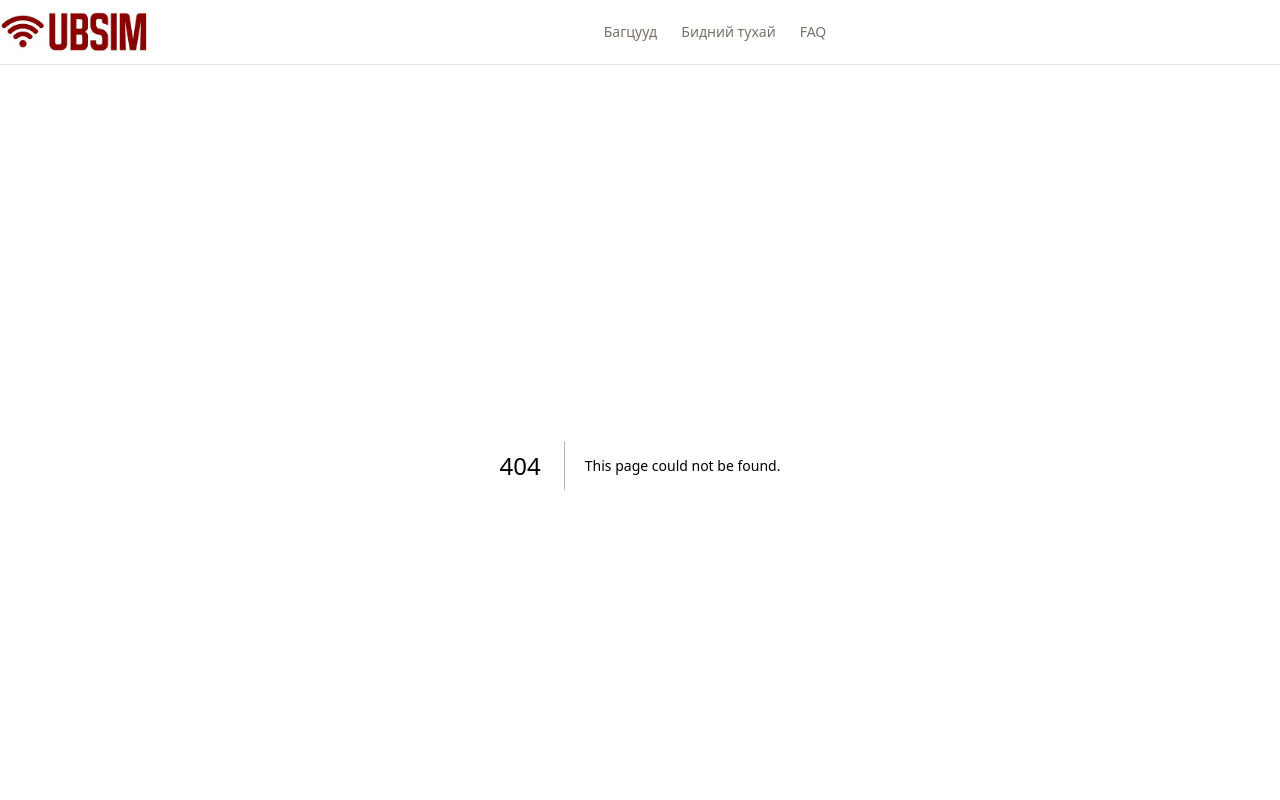
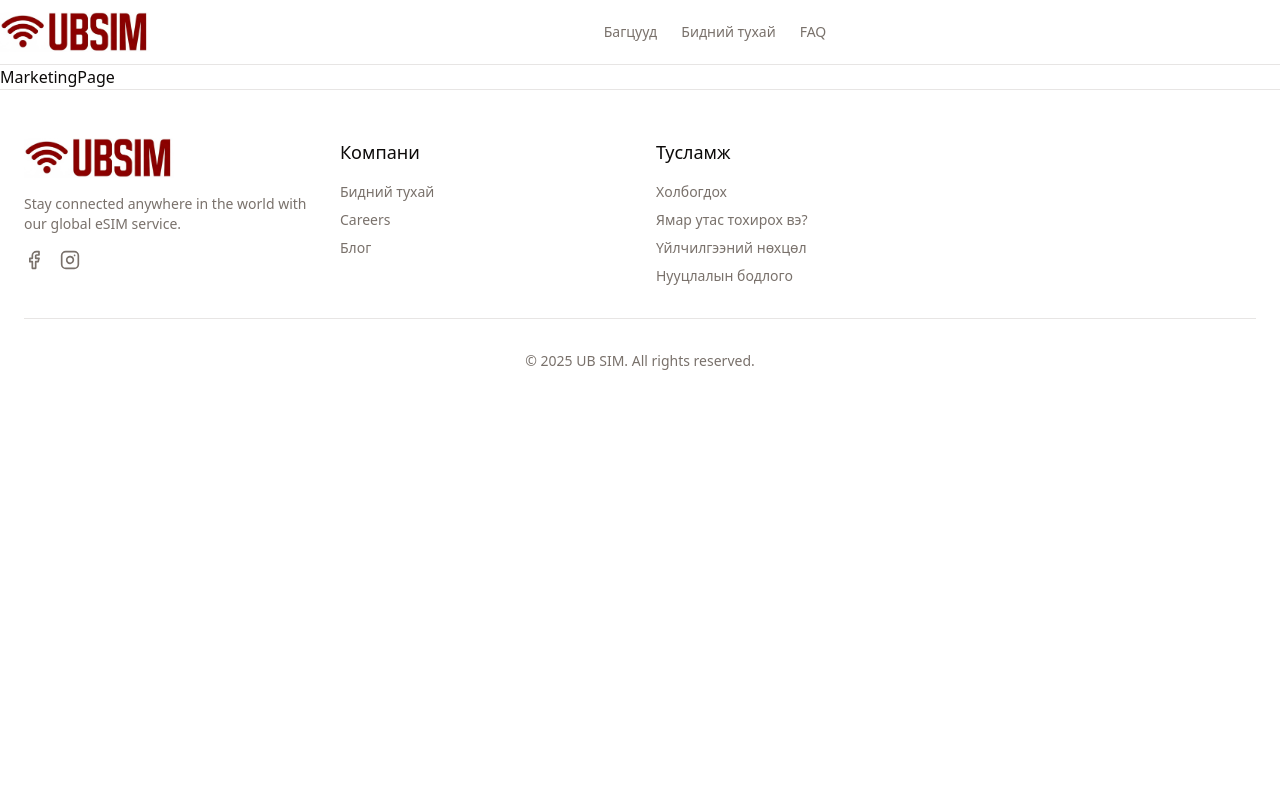
Before and after one commit to Amarsanaa0908/ubsim, a Next.js app: page /marketing in a window 1280 px wide. Before the commit this address had no page. Shown: the top 800 px of the page. Built offline with nearby package versions, Linux system fonts and the light colour scheme.

Commit message:
appstore pages

```diff
--- /dev/null
+++ b/src/app/copyright/page.jsx
@@ -0,0 +1,7 @@
+import React from 'react'
+
+export default function CopyrightPage() {
+  return (
+    <div>CopyrightPage</div>
+  )
+}
--- /dev/null
+++ b/src/app/marketing/page.jsx
@@ -0,0 +1,7 @@
+import React from 'react'
+
+export default function MarketingPage() {
+  return (
+    <div>MarketingPage</div>
+  )
+}
--- /dev/null
+++ b/src/app/privacy/page.jsx
@@ -0,0 +1,7 @@
+import React from 'react'
+
+export default function PrivacyPage() {
+  return (
+    <div>PrivacyPage</div>
+  )
+}
--- /dev/null
+++ b/src/app/support/page.jsx
@@ -0,0 +1,7 @@
+import React from 'react'
+
+export default function SupportPage() {
+  return (
+    <div>SupportPage</div>
+  )
+}
```
